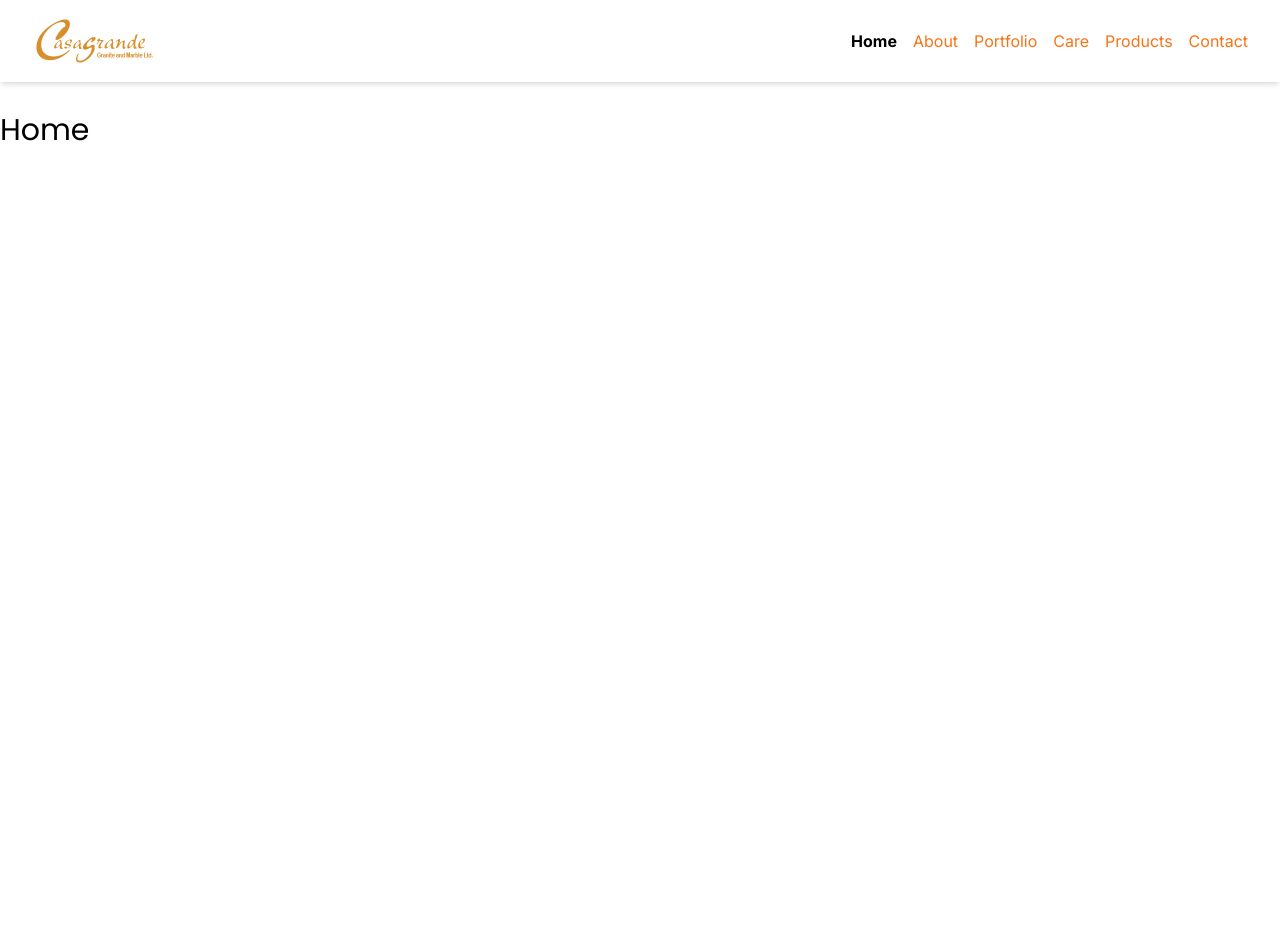
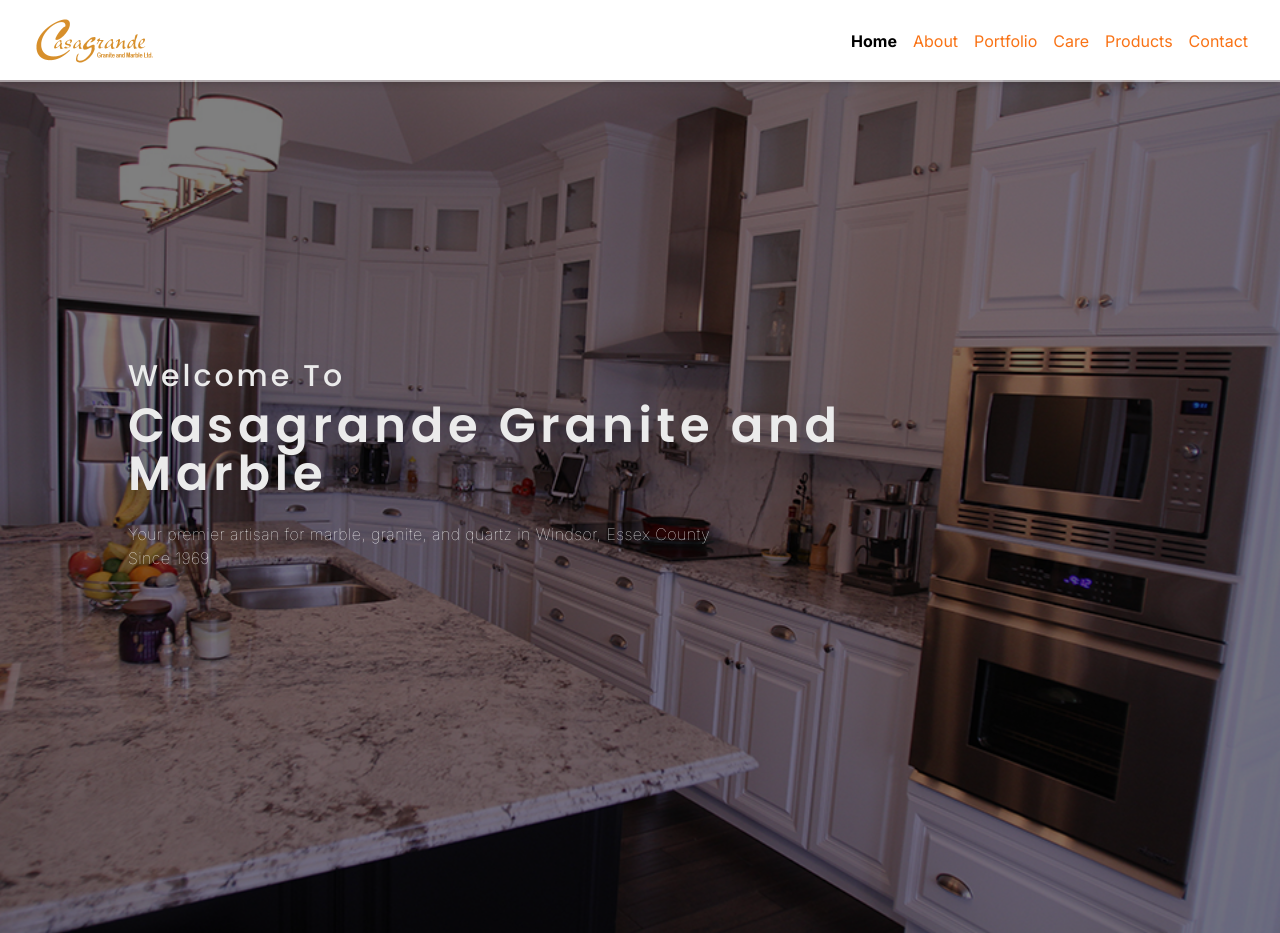
Before and after one commit to edwardreeddesign/Casagrande, a Next.js app: page / in a window 1280 px wide. Before the commit the page ends 800 px from the top, so only its background shows below. Built offline with nearby package versions, Linux system fonts and the light colour scheme.

Commit message:
added hero section on home page

```diff
--- a/components/Layout.js
+++ b/components/Layout.js
@@ -16,7 +16,7 @@
         <meta name="description" content={description || defaultDescription} />
       </Head>
       <motion.div>
-        <div className="flex justify-between min-h-screen flex-col bg-white w-full pt-28">
+        <div className="flex justify-between min-h-screen flex-col bg-white w-full pt-[4.5rem] md:pt-[5rem]">
           {/* <Nav /> */}
           <Full />
           <main>{children}</main>
--- a/components/header/Full.js
+++ b/components/header/Full.js
@@ -7,7 +7,7 @@
 const Full = () => {
   const router = useRouter();
   return (
-    <nav className="w-full flex justify-between items-center px-8 py-4 shadow-md bg-white/50 fixed top-0">
+    <nav className="w-full flex justify-between items-center px-8 py-4 shadow-md bg-white/50 fixed top-0 z-50">
       <Link href="/">
         <img
           src="/images/logo.png"
--- /dev/null
+++ b/components/home/Hero.js
@@ -0,0 +1,30 @@
+/* eslint-disable @next/next/no-img-element */
+const Hero = () => {
+  return (
+    <section className="relative w-full h-[75%]">
+      <img
+        src="/images/hero.jpg"
+        alt="marble kitchen"
+        className="w-full object-fill"
+      />
+      <div className="absolute w-full h-full top-0 bg-black/50" />
+
+      <div className="absolute flex top-[45%] left-[40%] translate-x-[-50%] translate-y-[-50%] z-10 flex-col align-center justify-center drop-shadow-2xl ">
+        <h1 className="text-light1 text-left font-medium text-2xl md:text-3xl  drop-shadow-2xl tracking-widest">
+          Welcome To
+        </h1>
+        <h1 className="text-light1 text-left font-semibold tracking-widest text-3xl md:text-5xl my-2 drop-shadow-2xl">
+          Casagrande Granite and Marble
+        </h1>
+        <p className="text-white font-thin text-sm md:text-base tracking-wide mt-4">
+          Your premier artisan for marble, granite, and quartz in Windsor, Essex
+          County
+        </p>
+        <p className="text-white font-thin text-sm md:text-base tracking-wide">
+          Since 1969
+        </p>
+      </div>
+    </section>
+  );
+};
+export default Hero;
--- a/pages/index.js
+++ b/pages/index.js
@@ -1,10 +1,11 @@
 import Layout from '../components/Layout';
 import Full from '../components/header/Full';
+import Hero from '../components/home/Hero';
 
 export default function Home() {
   return (
     <Layout title="Home">
-      <h1 className="text-3xl">Home</h1>
+      <Hero />
     </Layout>
   );
 }
```
